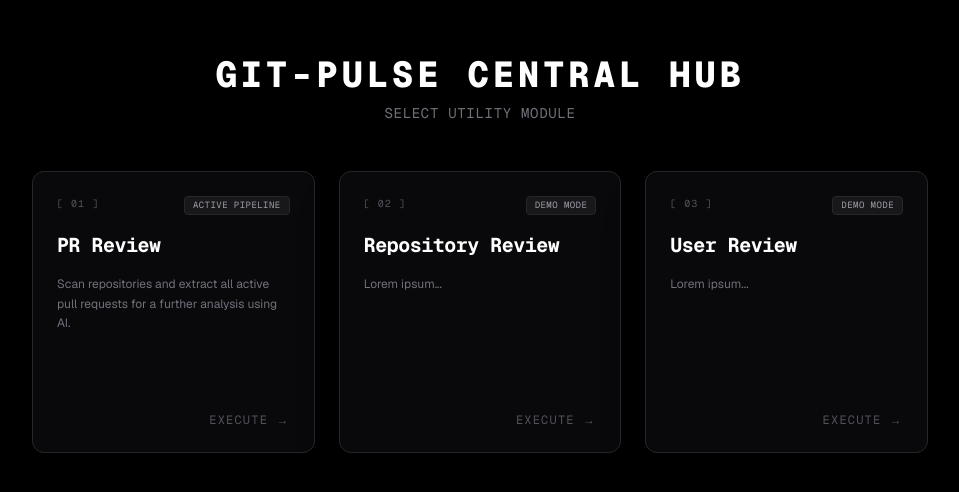
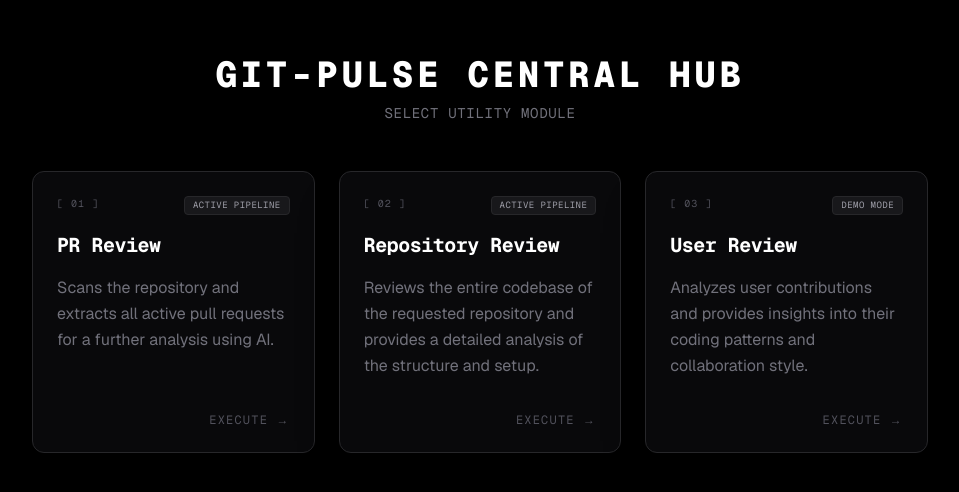
Before and after one commit to notprayasmitra/gitpulse, a Next.js app in the folder frontend/: page / in a window 1280 px wide. Shown: the part 146-638 px from the top of the page, without its empty margins (160-1119 px from the left). Built offline with nearby package versions, Linux system fonts and the light colour scheme.

Commit message:
minor changes

```diff
--- a/frontend/app/page.tsx
+++ b/frontend/app/page.tsx
@@ -6,19 +6,19 @@ export default function Home() {
   const tools = [
     {
       title: "PR Review",
-      desc: "Scan repositories and extract all active pull requests for a further analysis using AI.",
+      desc: "Scans the repository and extracts all active pull requests for a further analysis using AI.",
       path: "/pr-review",
       tag: "Active Pipeline"
     },
     {
       title: "Repository Review",
-      desc: "Lorem ipsum...",
+      desc: "Reviews the entire codebase of the requested repository and provides a detailed analysis of the structure and setup.",
       path: "/repo-review",
-      tag: "Demo Mode"
+      tag: "Active Pipeline"
     },
     {
       title: "User Review",
-      desc: "Lorem ipsum...",
+      desc: "Analyzes user contributions and provides insights into their coding patterns and collaboration style.",
       path: "/user-review",
       tag: "Demo Mode"
     }
@@ -58,7 +58,7 @@ export default function Home() {
                 <h2 className="text-xl font-bold font-mono tracking-tight text-white group-hover:translate-x-1 transition-transform duration-300">
                   {tool.title}
                 </h2>
-                <p className="text-zinc-500 group-hover:text-zinc-400 transition-colors text-xs font-sans leading-relaxed">
+                <p className="text-zinc-500 group-hover:text-zinc-400 transition-colors text-s font-sans leading-relaxed">
                   {tool.desc}
                 </p>
               </div>
```
